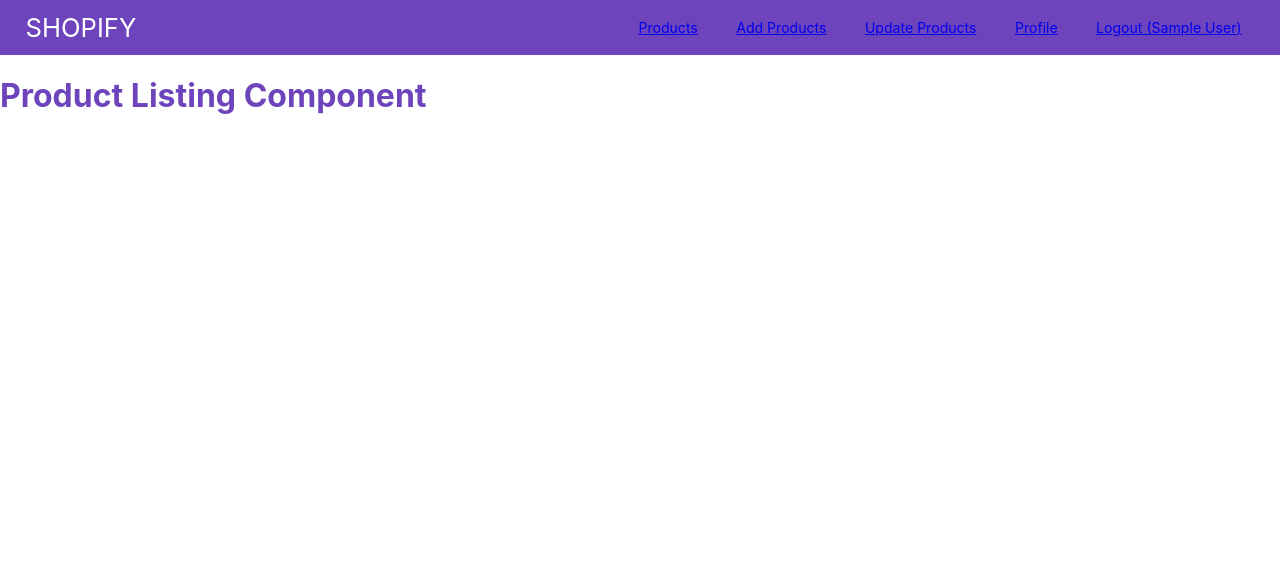
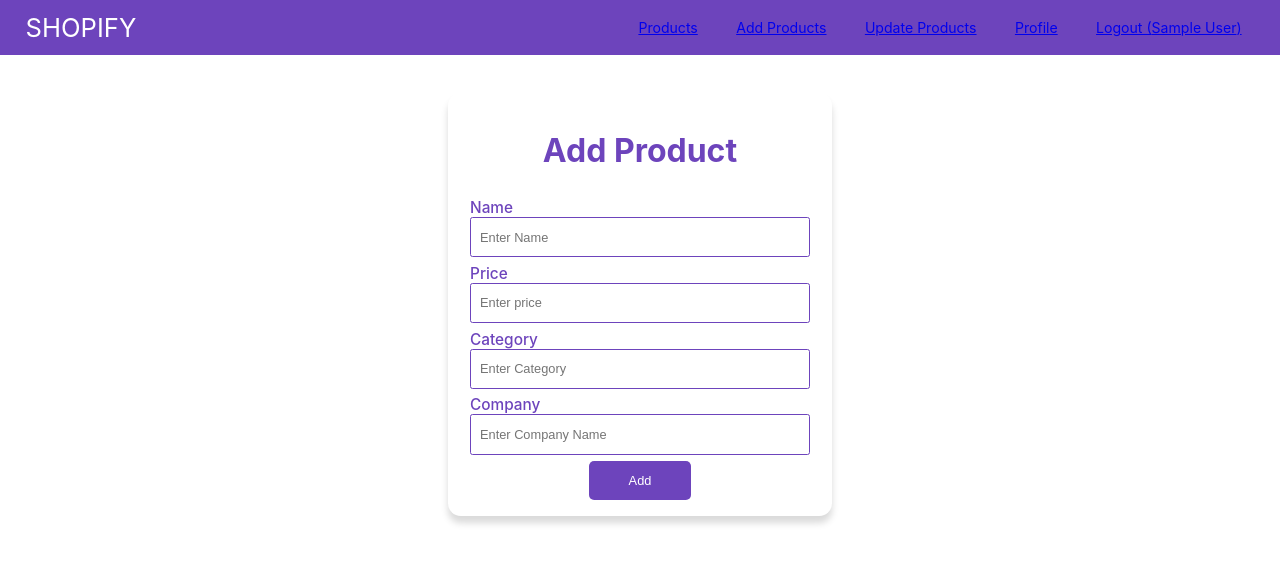
Before and after one commit to tarupathak/Shopify-Frontend, a React (Create React App) app: page /add in a window 1280 px wide. Shown: the top 564 px of the page. Built offline with nearby package versions, Linux system fonts and the light colour scheme; sample sign-in values are in the browser's storage; the HTML template or start-up script is replaced by a standard one.

Commit message:
added add product page

```diff
--- a/src/App.js
+++ b/src/App.js
@@ -5,6 +5,7 @@
 import { BrowserRouter, Route, Routes } from "react-router-dom";
 import SignUp from "./Pages/SignUp";
 import Login from "./Pages/Login";
+import AddProduct from "./Pages/AddProduct";
 
 function App() {
   return (
@@ -14,7 +15,7 @@
         <Routes>
           <Route element={<PrivateComponent />}>
             <Route path="/" element={<h1>Product Listing Component</h1>} />
-            <Route path="/add" element={<h1>Product Listing Component</h1>} />
+            <Route path="/add" element={<AddProduct />} />
             <Route
               path="/update"
               element={<h1>Product Listing Component</h1>}
--- /dev/null
+++ b/src/Pages/AddProduct.jsx
@@ -0,0 +1,43 @@
+import React from "react";
+import "./Pages.css";
+
+const AddProduct = () => {
+  return (
+    <div className="add-pro">
+      <div className="login-box">
+      <h1>Add Product</h1>
+        <div className="inp-box">
+          <label>Name</label>
+          <input
+            type="text"
+            placeholder="Enter Name"
+          />
+        </div>
+        <div className="inp-box">
+          <label>Price</label>
+          <input
+            type="text"
+            placeholder="Enter price"
+          />
+        </div>
+        <div className="inp-box">
+          <label>Category</label>
+          <input
+            type="text"
+            placeholder="Enter Category"
+          />
+        </div>
+        <div className="inp-box">
+          <label>Company</label>
+          <input
+            type="text"
+            placeholder="Enter Company Name"
+          />
+        </div>
+        <button>Add</button>
+      </div>
+    </div>
+  );
+};
+
+export default AddProduct;
--- a/src/Pages/Pages.css
+++ b/src/Pages/Pages.css
@@ -41,7 +41,7 @@
 
 .inp-box input{
     width: 25vw;
-    height: 2vw;
+    height: 1.6vw;
     border-radius: .2vw;
     font-size: 1vw;
     padding: .7vw;
@@ -63,3 +63,10 @@
     background-color: white;
     color: #6d44bc;
 }
+
+.add-pro{
+  display: flex;
+  flex-direction: column;
+  align-items: center;
+  justify-content: space-around;
+}
--- a/src/index.css
+++ b/src/index.css
@@ -7,6 +7,8 @@
   -moz-osx-font-smoothing: grayscale;
 }
 
+
+
 code {
   font-family: source-code-pro, Menlo, Monaco, Consolas, 'Courier New',
     monospace;
```
